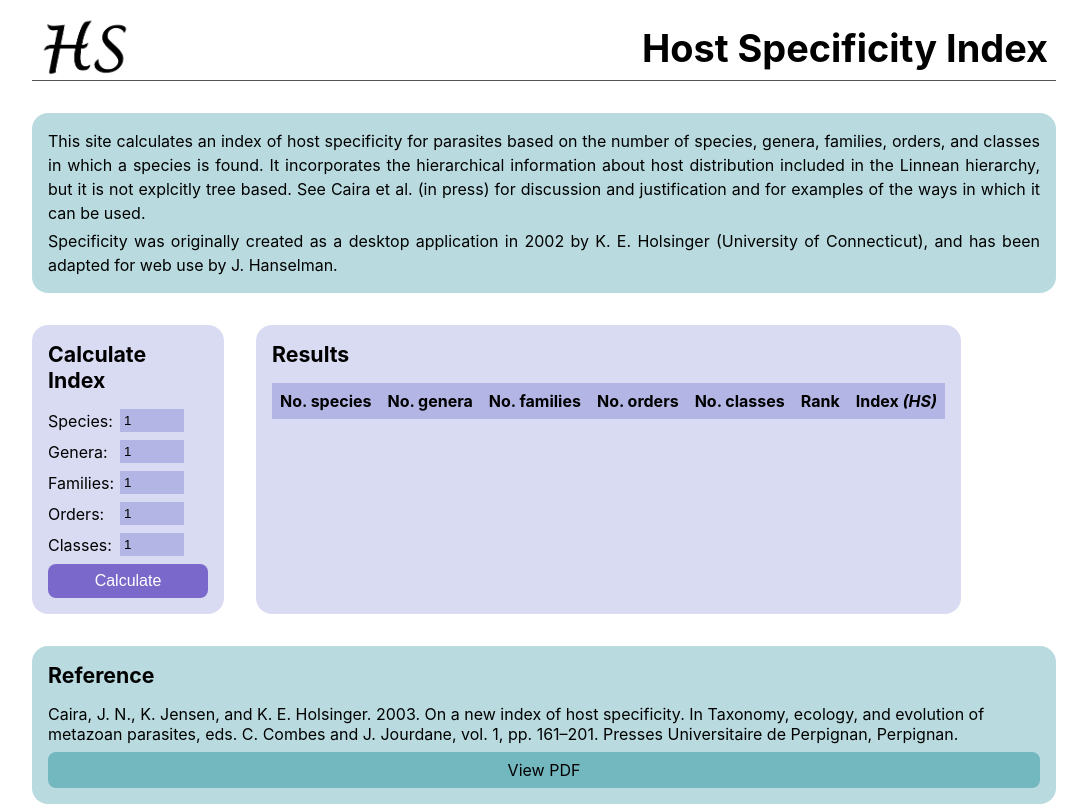
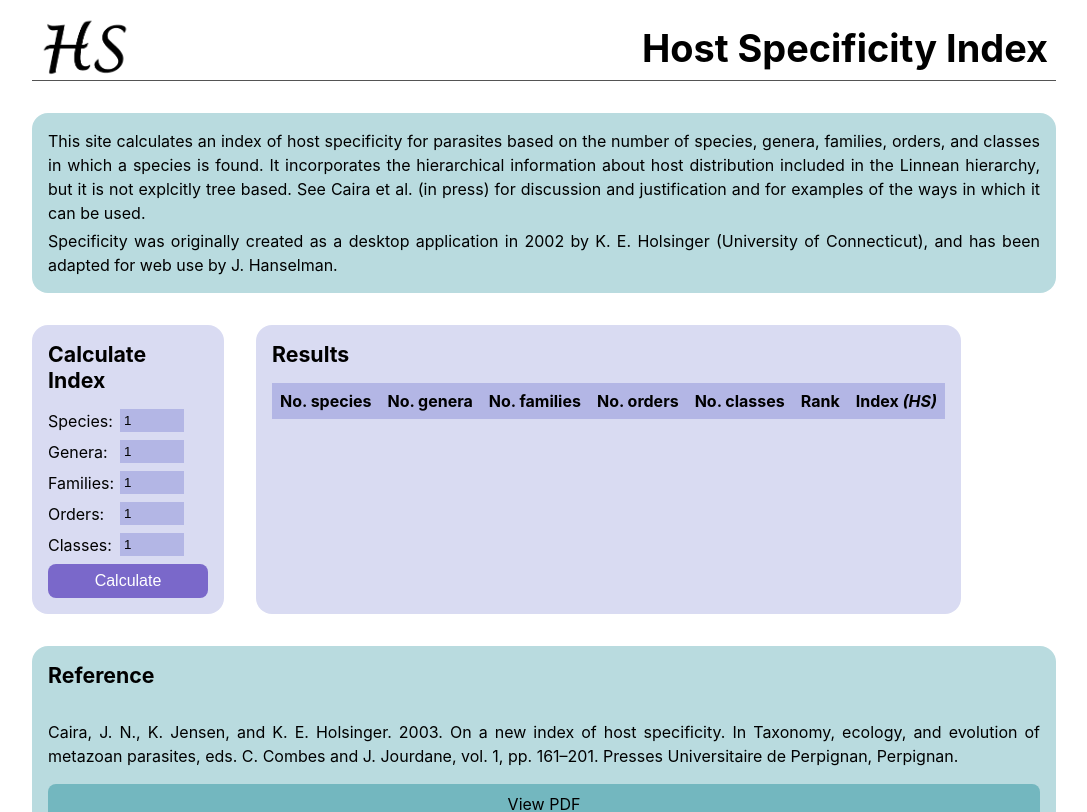
Before and after one commit to JamesHansIV/specificity, a React (Vite) app in the folder specificity-app/: page / in a window 1280 px wide. Shown: the top 812 px of the page, without its empty margins (96-1183 px from the left). Built offline with nearby package versions, Linux system fonts and the light colour scheme; a web font is replaced by a local one.

Commit message:
reference styling now matches about content

```diff
--- a/specificity-app/src/App.tsx
+++ b/specificity-app/src/App.tsx
@@ -199,7 +199,7 @@ function App() {
 
                     <div className={styles.referenceContainer}>
                         <h5 className={styles.subHeader}>Reference</h5>
-                        <div className={styles.referenceContentContainer}>
+                        <div className={styles.aboutContent}>
                             <p>
                                 Caira, J. N., K. Jensen, and K. E. Holsinger. 2003. On a new index of host specificity. In Taxonomy, ecology, and evolution of metazoan parasites, eds. C. Combes and J. Jourdane, vol. 1, pp. 161–201. Presses Universitaire de Perpignan, Perpignan.
                             </p>
```
